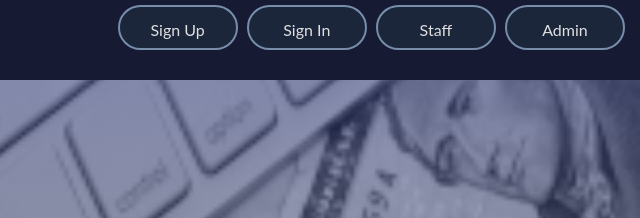
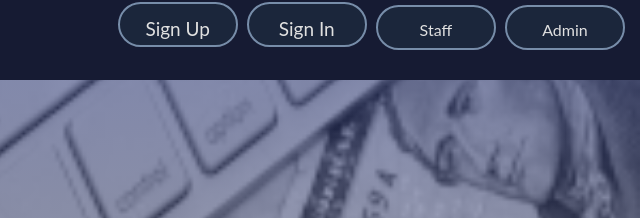
Before and after one commit to chuxmykel/banka, a website: page UI/index.html in a window 1280 px wide. Shown: the top 218 px of the page, 640-1280 px from the left. Drawn offline with Linux system fonts and the light colour scheme; a web font is replaced by a local one.

Commit message:
fix(UI): home page nav links
- increase font size for sign up and sign in buttons

[Delivers #165380067]

```diff
--- a/UI/css/styles.css
+++ b/UI/css/styles.css
@@ -769,6 +769,11 @@ footer {
   .header-links {
     margin-top: -35px;
     float: right;
+    padding-bottom: 5px;
+  }
+
+  .header-links .a-nav {
+    font-size: 19px;
   }
 
   .nav-link {
--- a/UI/index.html
+++ b/UI/index.html
@@ -22,8 +22,8 @@
           <p class="logo">b<span>ank</span>a</p>
         </div>
         <div class="header-links">
-          <a class="nav-link" href="./sign-up.html"><p>sign up</p></a>
-          <a class="nav-link" href="./sign-in.html"><p>sign in</p></a>
+          <a class="nav-link a-nav" href="./sign-up.html"><p>sign up</p></a>
+          <a class="nav-link a-nav" href="./sign-in.html"><p>sign in</p></a>
           <a class="nav-link" href="./staff.html"><p>Staff</p></a>
           <a class="nav-link" href="./admin.html"><p>Admin</p></a>
         </div>
```
